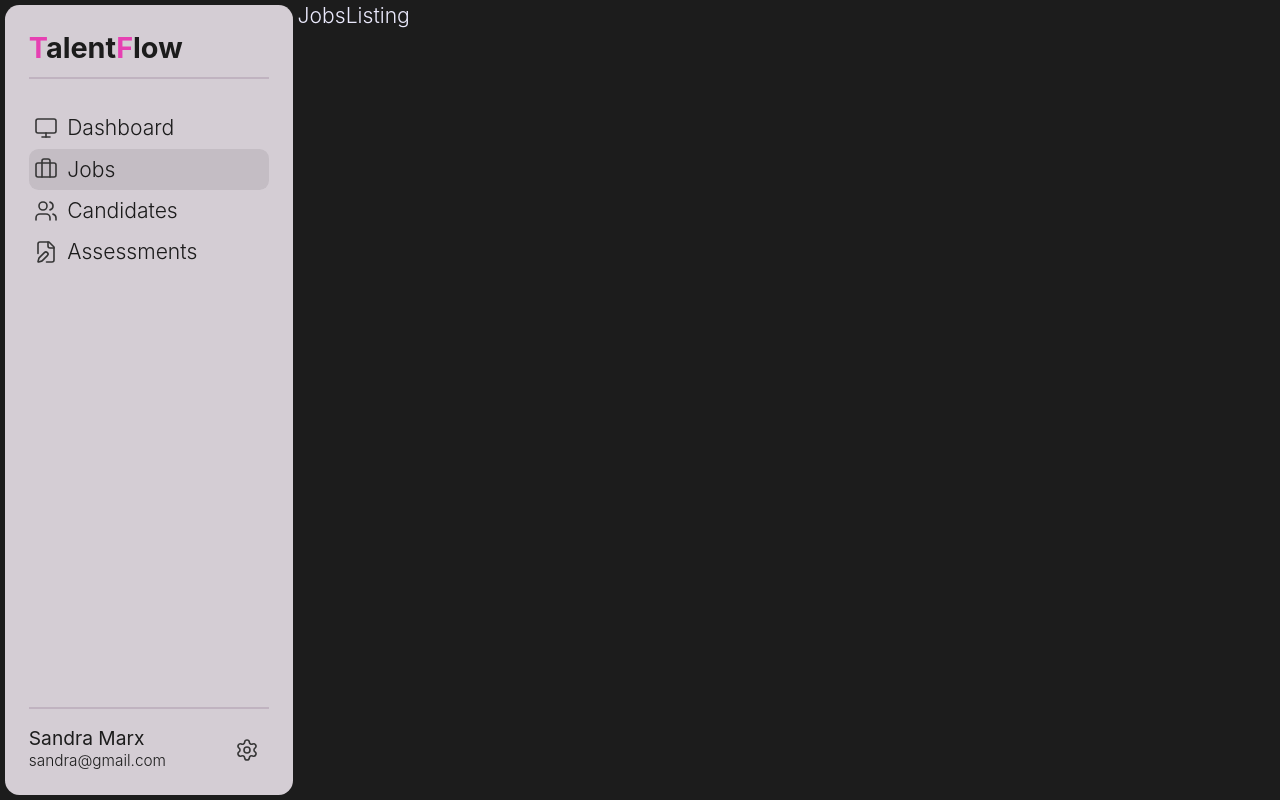
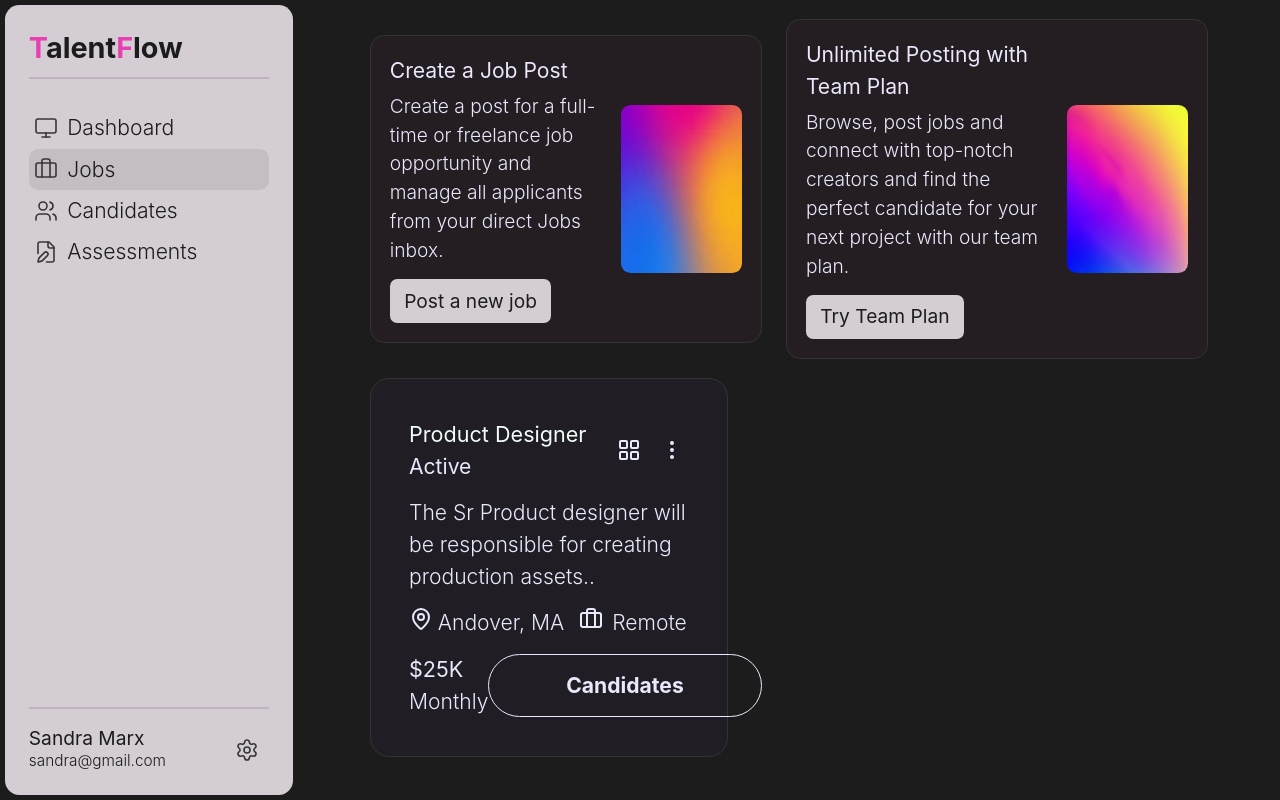
Before and after one commit to Harshroxnox/talent-flow, a React (Vite) app: page /jobs in a window 1280 px wide. Built offline with nearby package versions, Linux system fonts and the light colour scheme.

Commit message:
created job portal cards

```diff
--- a/src/app/mocks/utils.js
+++ b/src/app/mocks/utils.js
@@ -5,6 +5,7 @@ export const randomDelay = () => {
 }
 
 export const maybeFail = () => {
+  return
   // 5–10% error rate
   if (Math.random() < 0.1) {
     throw new Error('Simulated network error');
--- /dev/null
+++ b/src/components/JobPortalCard.jsx
@@ -0,0 +1,35 @@
+import React from 'react'
+import { MapPin, Briefcase, EllipsisVertical, LayoutGrid } from 'lucide-react'
+
+const JobPortalCard = ({ title, status, desc, location, type, amount }) => {
+  return (
+    <div className="flex flex-col gap-3 w-[28vw] p-8 bg-blue rounded-2xl border-[0.01rem] border-[#343434ff]">
+      <div className='flex items-center justify-between'>
+        <div>
+          <div>
+            <div className='text-lg font-normal text-teal-50'>{title}</div>
+            <div className='font-normal'>{status==='active'? "Active": "Archived"}</div>
+          </div>
+        </div>
+        <div className='flex gap-2'>
+          <div className='p-1 cursor-pointer hover:bg-[#1c1c1C] rounded-sm'><LayoutGrid /></div>
+          <div className='p-1 cursor-pointer hover:bg-[#1c1c1C] rounded-sm'><EllipsisVertical /></div>
+        </div>
+      </div >
+      <div>{desc}</div>
+      <div className='flex items-center justify-start gap-3'>
+        <div className='flex gap-1'> <MapPin /> <p>{location}</p></div>
+        <div className='flex gap-2'> <Briefcase /> <p>{type}</p></div>
+      </div>
+      <div className='flex items-center justify-between'>
+        <div>
+          <div className='text-lg font-normal'>{`$${amount}K`}</div>
+          <div>Monthly</div>
+        </div>
+        <div className='px-16 py-3 border-1 font-bold rounded-full cursor-pointer hover:bg-background'>Candidates</div>
+      </div>
+    </div>
+  )
+}
+
+export default JobPortalCard
--- a/src/pages/JobsListing.jsx
+++ b/src/pages/JobsListing.jsx
@@ -1,10 +1,50 @@
 import Sidebar from '../components/Sidebar'
+import { useEffect } from 'react'
+import axios from 'axios';
+
+import createJobImg from "../assets/jobs1.webp"
+import teamPlanImg from "../assets/jobs2.jpg"
+
+import JobPortalCard from '../components/JobPortalCard';
 
 const JobsListing = () => {
+
   return (
   <div className='flex h-screen text-[1.1rem]'>
     <Sidebar />
-    <div className='flex-1'>JobsListing</div>
+
+    <div className='flex-1 px-15'>
+
+      <div className='flex items-center justify-center gap-5 py-4'>
+        <div className='flex bg-secondary p-4 rounded-xl border-[0.01rem] border-[#343434ff]'>
+          <div className='flex flex-col gap-1'>
+            <h1 className='font-[400]'>Create a Job Post</h1>
+            <p className='text-[1rem] pb-2'>Create a post for a full-time or freelance job opportunity and manage all applicants from your direct Jobs inbox.</p>
+            <button className='self-start rounded-md text-[1rem] cursor-pointer hover:bg-dark-grey bg-grey text-background font-[400] py-[0.4rem] px-3'>Post a new job</button>
+          </div>
+          <div className='ml-3 flex items-center justify-center'><img src={createJobImg} alt="" className='h-35 w-115 rounded-lg'/></div>
+        </div>
+
+        <div className='flex bg-secondary p-4 rounded-xl border-[0.01rem] border-[#343434ff]'>
+          <div className='flex flex-col gap-1'>
+            <h1 className='font-[400]'>Unlimited Posting with Team Plan</h1>
+            <p className='text-[1rem] pb-2'>Browse, post jobs and connect with top-notch creators and find the perfect candidate for your next project with our team plan.</p>
+            <button className='self-start rounded-md text-[1rem] cursor-pointer hover:bg-dark-grey bg-grey text-background font-[400] py-[0.4rem] px-3'>Try Team Plan</button>
+          </div>
+          <div className='ml-3 flex items-center justify-center'><img src={teamPlanImg} alt="" className='h-35 w-115 rounded-lg'/></div>
+        </div>
+      </div>
+
+
+      <div>
+          <JobPortalCard
+            title="Product Designer" status="active"
+            desc="The Sr Product designer will be responsible for creating production assets.."
+            location="Andover, MA" type="Remote" amount="25"
+          />
+      </div>
+
+    </div>
   </div>
   )
 }
```
Also changed, not shown: design/my_colors.txt, src/assets/jobs1.webp (added), src/assets/jobs2.jpg (added).
